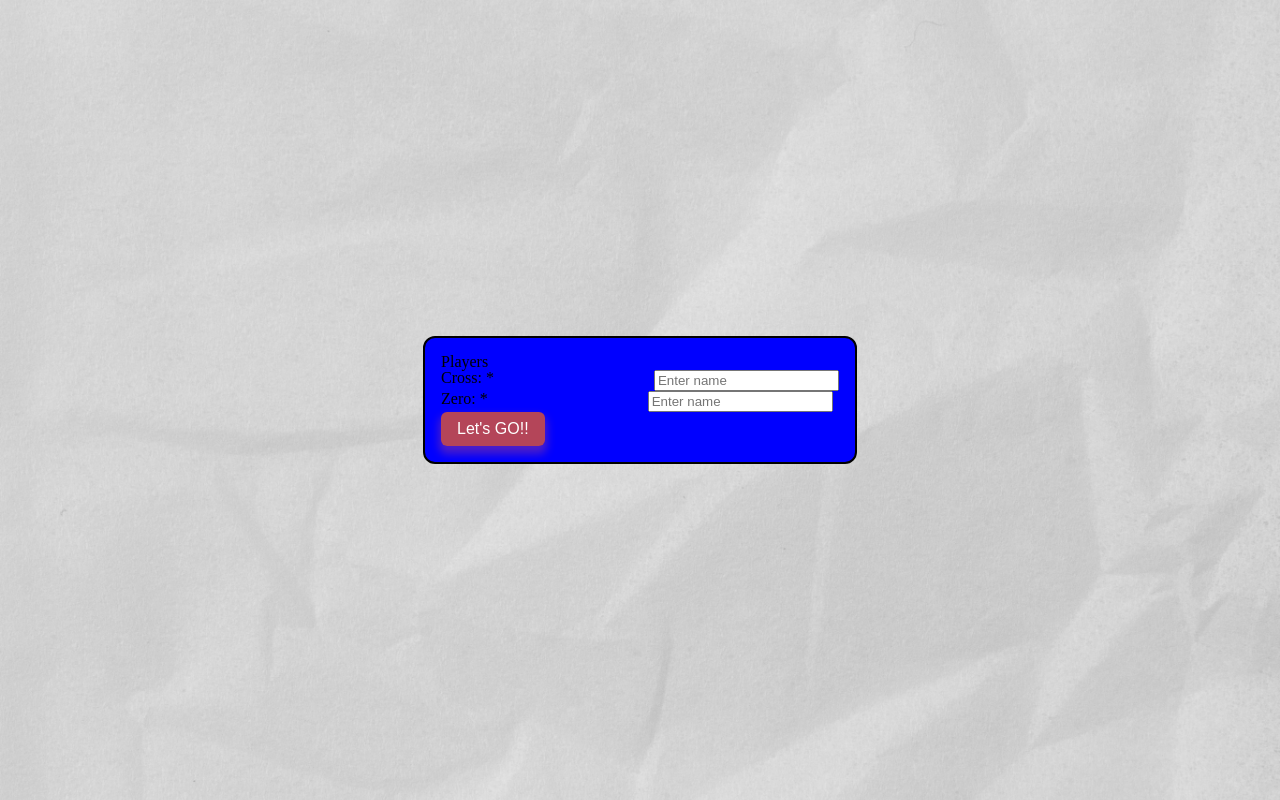
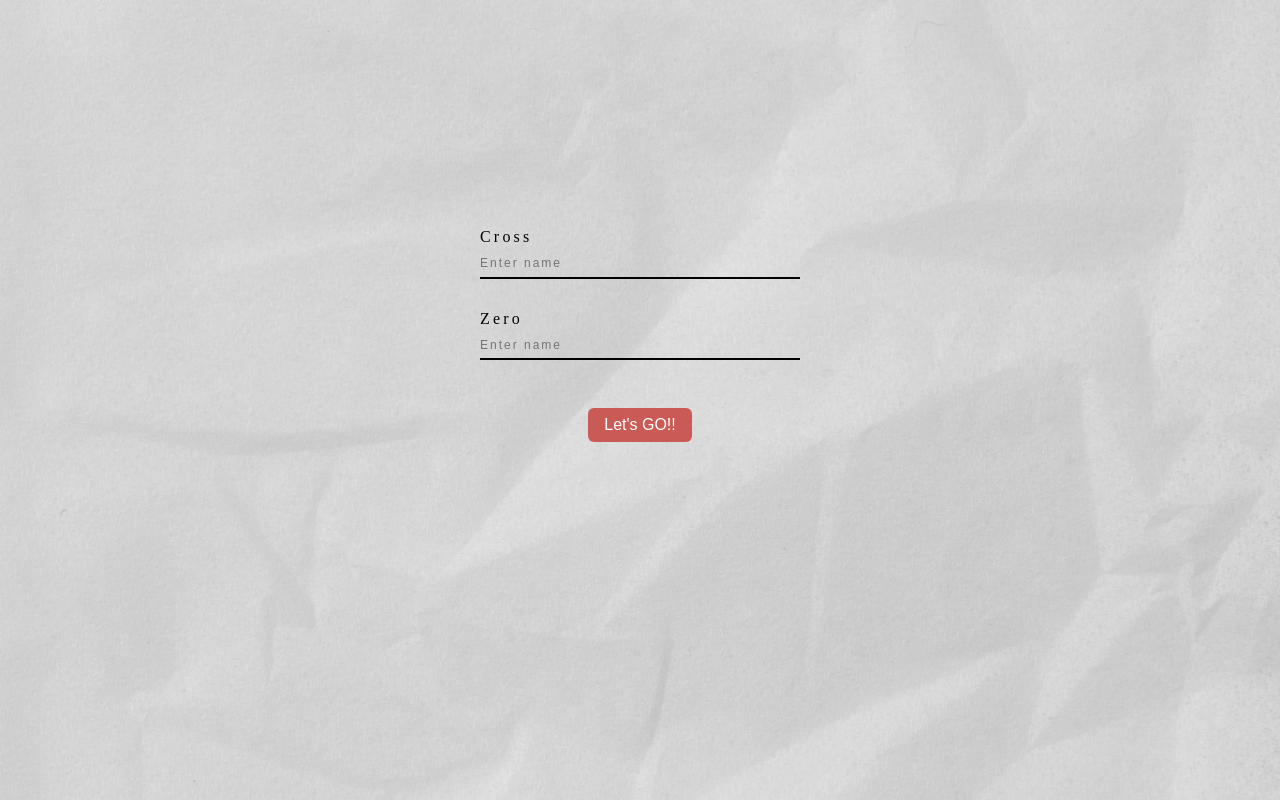
Before and after one commit to HasanZerak/Tic_Tac_Toe, a website built with Vite: page index.html in a window 1280 px wide. Shown: the top 800 px of the page. Built offline with nearby package versions, Linux system fonts and the light colour scheme.

Commit message:
style form

```diff
--- a/index.html
+++ b/index.html
@@ -13,16 +13,17 @@
     <div class="card_container">
         <form id="decision_card" class="decision_card">
             <fieldset>
-                <legend>Players</legend>
                 <div>
-                    <label for="player1">Cross: <span aria-label="requried">*</span> </label>
+                    <label for="player1">Cross</label>
                     <input id="player1" type="text" name="cross" placeholder="Enter name" autocomplete="off"
                         minlength="4" maxlength="25" required>
+                        <span></span>
                 </div>
                 <div>
-                    <label for="player2">Zero: <span aria-label="requried">*</span> </label>
+                    <label for="player2">Zero</label>
                     <input id="player2" type="text" name="zero" placeholder="Enter name" autocomplete="off"
                         minlength="4" maxlength="25" required>
+                        <span></span>
                 </div>
 
                 <button id="popup" class="popup">Let's GO!!</button>
@@ -96,6 +97,7 @@
             </div>
 
         </div>
+        </div>
         <script src="script.js"></script>
 </body>
 
--- a/styles.css
+++ b/styles.css
@@ -148,31 +148,108 @@ body {
 }
 /*------------------------------------------------------Decision-Box--------------------------------------------------------*/
 
+fieldset{
+  display: flex;
+  flex-direction: column;
+  justify-content: center;
+  align-items: center;
+}
+
 .decision_card {
-  position: absolute;
-  z-index: 1;
+  letter-spacing: 0.2rem;
+  line-height: 1;
   justify-self: center;
-  background-color: blue;
+  margin-top: 16%;
+  background-color: transparent;
 
-  border: 2px black solid;
-  border-radius: 12px;
+  /* border: 2px black solid; */
   padding: 1rem;
 }
 
-/*---------------------------------------------------Decision-Box-Buttons--------------------------------------------------------*/
-
-.decision_card div {
+fieldset div {
+  padding: 0.5rem 2rem;
   display: flex;
-  gap: 10rem;
+  flex-direction: column;
+  line-height: 1;
+  margin-bottom: 1rem;
 }
 
-.decision_card button {
+fieldset div input {
+  margin-top: 0.25rem;
+  -webkit-appearance: none;
+  -moz-appearance: none;
   appearance: none;
+
+  padding: 0.4rem 0;
+  width: 20rem;
+  border: none;
+  border-bottom: 2px solid black;
+  background-color: transparent;
+  outline: none;
+  letter-spacing: 2px;
+}
+
+fieldset div input:hover {
+  border-radius: 4px;
+}
+
+fieldset div input:invalid:focus {
+
+  color: #d55c5f;
+  border-radius: 0;
+}
+
+fieldset div input + span {
+  position: relative;
+}
+
+fieldset div input + span::before {
+  position: absolute;
+  right: -20px;
+  top: -29px;
+}
+
+fieldset div input + span::after {
+  font-size: 0.6rem;
+  position: absolute;
+  top: 5px;
+  left: 1px;
+}
+
+fieldset div input:invalid:focus+span::before {
+  content: "❗";
+  opacity: 0.7;
+  color: #d55c5f;
+}
+
+fieldset div input:invalid:focus+span::after {
+  content: "Must have more than 4 digits";
+  color: #D55C5F;
+}
+
+fieldset div input:valid+span::before {
+  content: "✓";
+  opacity: 1;
+  color: #ABC270;
+}
+
+fieldset div input::placeholder{
+  font-size: 12px;
+  letter-spacing: 2px;
+}
+
+
+/*---------------------------------------------------Decision-Box-Button--------------------------------------------------------*/
+
+fieldset button {
+  appearance: none;
+  display: grid;
 
   border-radius: 6px;
   border: none;
   padding: 0.5rem 1rem;
-  box-shadow: 0px 6px 8px 2px rgb(255, 99, 71, 0.3);
+  margin-top: 1.5rem;
+  /* box-shadow: 0px 6px 8px 2px rgb(255, 99, 71, 0.3); */
   background: rgb(200, 77, 71, 0.9);
   font-size: 1rem;
   color: #fff;
@@ -180,14 +257,14 @@ body {
   cursor: pointer;
 }
 
-.decision_card button:hover {
+fieldset button:hover {
   border: none;
   font-size: 1.1rem;
   background: rgb(255, 77, 71, 0.9);
   box-shadow: 0px 3px 2px 1px rgb(255, 99, 71, 0.9);
 }
 
-.decision_card button:active {
+fieldset button:active {
   border: none;
   box-shadow: none !important;
   transform: translateY(6px);
```
